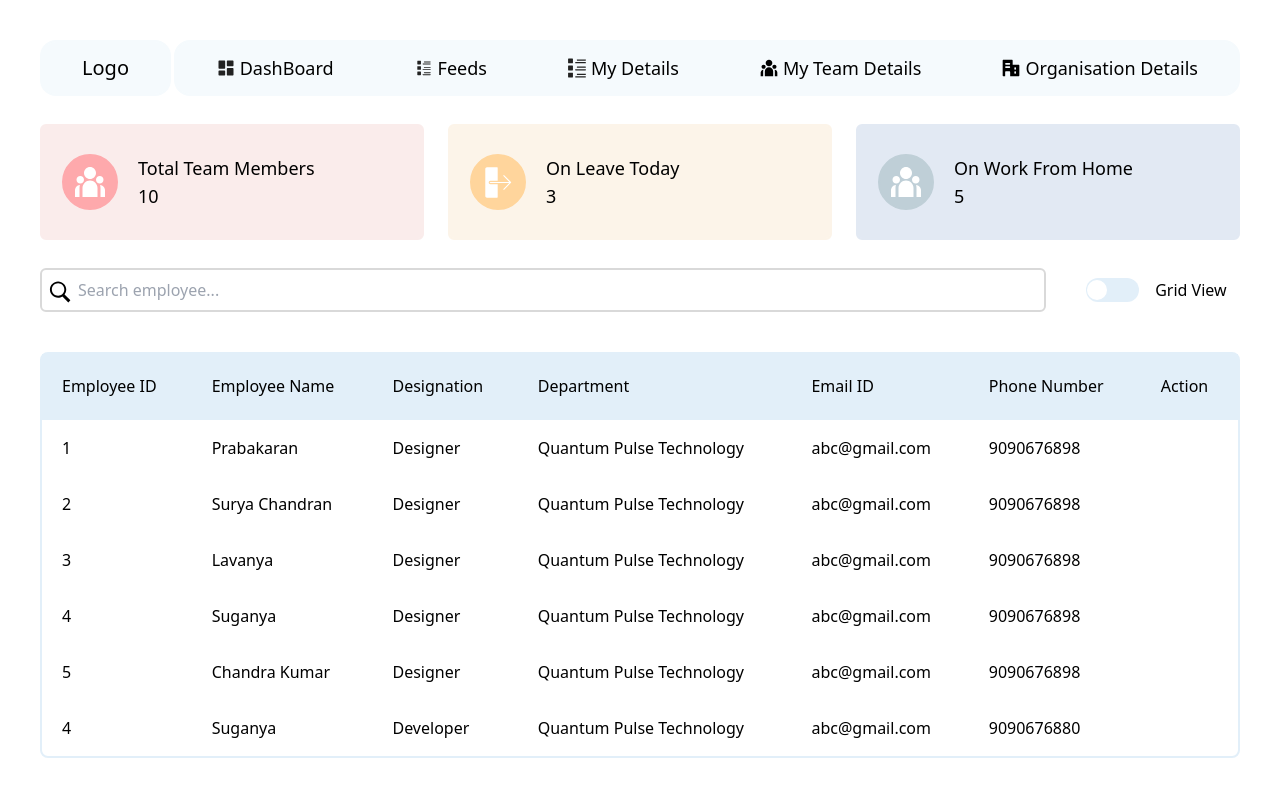
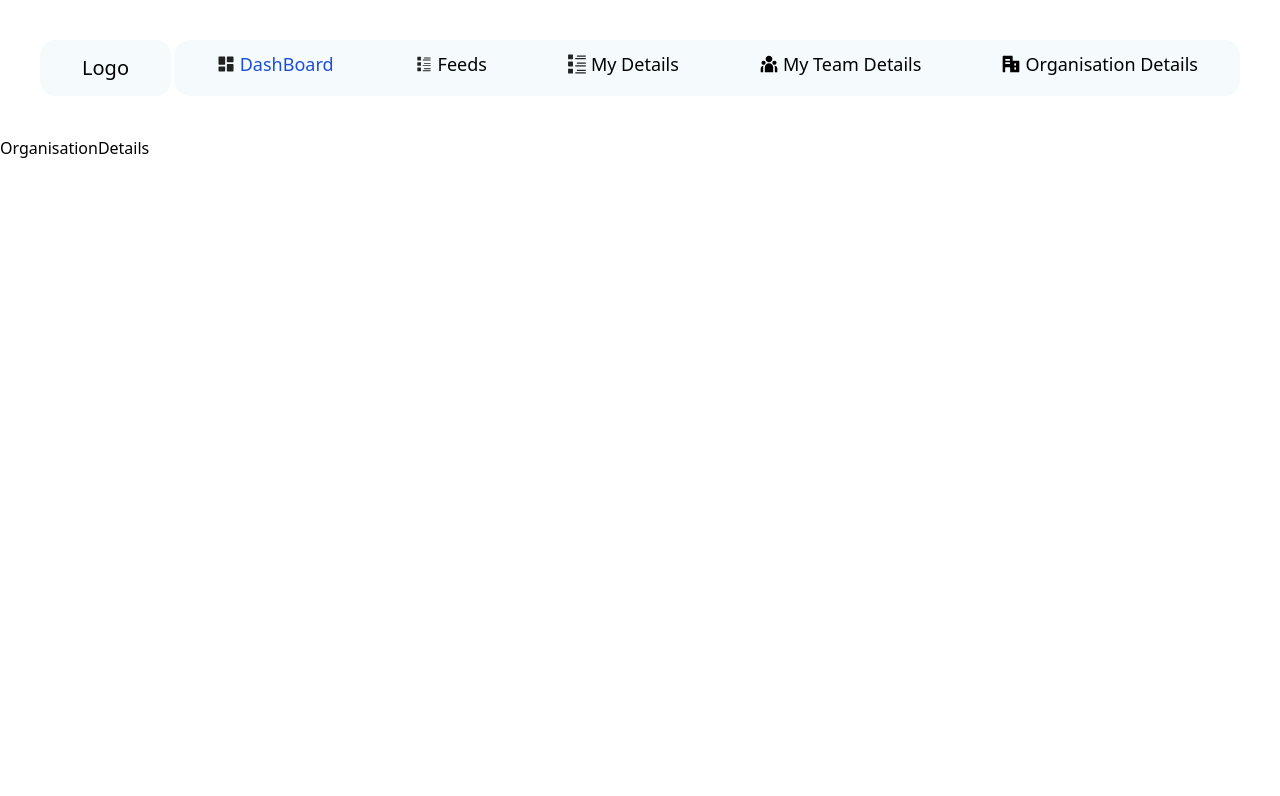
Before and after one commit to GokilaSundar/demo-keka, a React (Vite) app: page /organisation-details in a window 1280 px wide. Shown: the top 796 px of the page. Built offline with nearby package versions, Linux system fonts and the light colour scheme.

Commit message:
Imlemented router and page navigation

```diff
--- a/package.json
+++ b/package.json
@@ -25,6 +25,7 @@
     "eslint-plugin-react-refresh": "^0.4.14",
     "globals": "^15.11.0",
     "postcss": "^8.4.49",
+    "react-router-dom": "^7.0.1",
     "tailwindcss": "^3.4.15",
     "vite": "^5.4.10"
   }
--- a/src/App.jsx
+++ b/src/App.jsx
@@ -5,43 +5,27 @@ import CurrentDetails from "./component/CurrentDetails";
 import SearchField from "./component/SearchField";
 import team from "../src/assets/ri_team-fill (1).svg";
 import group from "../src/assets/Group.svg";
+import { BrowserRouter, Routes, Route, Navigate } from "react-router-dom";
+import Dashboard from "../src/pages/Dashboard";
+import Feeds from "../src/pages/Feeds";
+import MyDetails from "../src/pages/MyDetails";
+import MyTeamDetails from "../src/pages/MyTeamDetails";
+import OrganisationDetails from "../src/pages/OrganisationDetails";
 function App() {
   return (
-    <div className="m-10">
-      <NavItem />
-      <div className="flex justify-between gap-6">
-        <CurrentDetails
-          title="Total Team Members"
-          quantity={10}
-          bg="#FAECEB"
-          className="bg-[#FAECEB] border-[#FAECEB]"
-          icon="T"
-          iconColor="bg-[#FEA9AC] border-[#FEA9AC]"
-          img={team}
-        />
-        <CurrentDetails
-          title="On Leave Today"
-          quantity={3}
-          bg="#FAECEB"
-          className="bg-[#FCF4E9] border-[#FCF4E9]"
-          icon="L"
-          iconColor="bg-[#FFD59C] border-[#FFD59C]"
-          img={group}
-        />
-        <CurrentDetails
-          title="On Work From Home"
-          quantity={5}
-          bg="#FAECEB"
-          className="bg-[#E2E9F3] border-[#E2E9F3]"
-          icon="W"
-          iconColor="bg-[#BFCFD7] border-[#BFCFD7]"
-          img={team}
-        />
+    <BrowserRouter>
+      <div className="m-10">
+        <NavItem />
       </div>
-      <div>
-        <SearchField />
-      </div>
-    </div>
+      <Routes>
+        <Route path="/" element={<Navigate to="/dashboard" replace />} />
+        <Route path="/dashboard" element={<Dashboard />} />
+        <Route path="/feeds" element={<Feeds />} />
+        <Route path="/my-details" element={<MyDetails />} />
+        <Route path="/my-team-details" element={<MyTeamDetails />} />
+        <Route path="/organisation-details" element={<OrganisationDetails />} />
+      </Routes>
+    </BrowserRouter>
   );
 }
 
--- a/src/component/NavItem.jsx
+++ b/src/component/NavItem.jsx
@@ -1,27 +1,43 @@
-import React from "react";
+import React, { useState } from "react";
 import dashboard from "../assets/bxs_dashboard.svg";
 import list from "../assets/list 1.svg";
 import vector from "../assets/Vector.svg";
 import team from "../assets/ri_team.svg";
 import building from "../assets/building 1.svg";
+import { NavLink } from "react-router-dom";
 const navItem = [
-  { title: "DashBoard", img: dashboard },
-  { title: "Feeds", img: list },
-  { title: "My Details", img: vector },
-  { title: "My Team Details", img: team },
-  { title: "Organisation Details", img: building },
+  { title: "DashBoard", img: dashboard, path: "/dashboard" },
+  { title: "Feeds", img: list, path: "/feeds" },
+  { title: "My Details", img: vector, path: "/my-details" },
+  { title: "My Team Details", img: team, path: "/my-team-details" },
+  {
+    title: "Organisation Details",
+    img: building,
+    path: "/organisation-details",
+  },
 ];
+
 const NavItem = () => {
+  const [active, setActive] = useState("/dashboard");
   return (
     <div className="flex justify-between ">
       <div className="py-3 px-10 text-xl  bg-[#F5FAFD] border-2 border-[#F5FAFD] rounded-2xl">
         Logo
       </div>
-      <ul className="flex text-lg gap-20 py-3 px-10 bg-[#F5FAFD] border-2 border-[#F5FAFD] rounded-2xl">
+      <ul className="flex text-lg gap-20 p-2 px-10 bg-[#F5FAFD] border-2 border-[#F5FAFD] rounded-2xl">
         {navItem.map((item, index) => (
-          <li key={index} className="flex gap-1">
-            <img src={item.img} className=" w-5" />
-            <a className="cursor-pointer">{item.title}</a>
+          <li key={index}>
+            <NavLink
+              to={item.path}
+              onClick={() => setActive(item.path)}
+              className={`flex gap-1 ${
+                active === item.path ? "text-blue-700 " : "text-black"
+              }`}
+            >
+              <img src={item.img} className=" w-5" />
+
+              {item.title}
+            </NavLink>
           </li>
         ))}
       </ul>
--- a/src/component/SearchField.jsx
+++ b/src/component/SearchField.jsx
@@ -110,19 +110,20 @@ const tableItem = [
 const SearchField = () => {
   const [grid, setGrid] = useState(false);
   const [searchItem, setSearchItem] = useState("");
-  const [filter, setFilter] = useState([]);
+  const [filter, setFilter] = useState(tableItem);
   const handleSearch = (e) => {
     const searchName = e.target.value;
-    setSearchItem(searchName.toLowerCase());
+    setSearchItem(searchName);
+    console.log(searchItem);
     const filterItem = tableItem.filter((item) =>
-      item.name.toLowerCase().includes(searchName)
+      item.name.toLowerCase().includes(searchName.toLowerCase())
     );
+    console.log(filterItem);
     setFilter(filterItem);
   };
   const handlToggle = () => {
     setGrid(!grid);
   };
-
   return (
     <div>
       <div className="flex justify-between items-center gap-10">
@@ -159,13 +160,13 @@ const SearchField = () => {
           <span className="w-full font-medium">Grid View</span>
         </div>
       </div>
-      {grid ? (
+      {filter.length === 0 ? (
+        <div className="my-10 font-medium text-xl text-center">
+          No datas found {":("}
+        </div>
+      ) : grid ? (
         <div className="my-10">
-          {filter.length > 0 ? (
           <EmployeeDetails gridItem={filter} />
-          ) : (
-            <EmployeeDetails gridItem={tableItem} />
-          )}
         </div>
       ) : (
         <div className="my-10 rounded-lg border-2 border-[#E2EFF9] ">
@@ -182,7 +183,6 @@ const SearchField = () => {
                 ))}
               </tr>
             </thead>
-            {filter.length > 0 ? (
             <tbody>
               {filter.map((item, index) => (
                 <tr key={index} className="">
@@ -195,20 +195,6 @@ const SearchField = () => {
                 </tr>
               ))}
             </tbody>
-            ) : (
-              <tbody>
-                {tableItem.map((item, index) => (
-                  <tr key={index} className="">
-                    <td className="p-4 px-5">{item.id}</td>
-                    <td className="p-4 px-5">{item.name}</td>
-                    <td className="p-4 px-5">{item.designation}</td>
-                    <td className="p-4 px-5">{item.department}</td>
-                    <td className="p-4 px-5">{item.email}</td>
-                    <td className="p-4 px-5">{item.number}</td>
-                  </tr>
-                ))}
-              </tbody>
-            )}
           </table>
         </div>
       )}
--- /dev/null
+++ b/src/pages/Dashboard.jsx
@@ -0,0 +1,7 @@
+import React from "react";
+
+const Dashboard = () => {
+  return <div>Dashboard</div>;
+};
+
+export default Dashboard;
--- /dev/null
+++ b/src/pages/Feeds.jsx
@@ -0,0 +1,7 @@
+import React from "react";
+
+const Feeds = () => {
+  return <div>Feeds</div>;
+};
+
+export default Feeds;
--- /dev/null
+++ b/src/pages/MyDetails.jsx
@@ -0,0 +1,7 @@
+import React from "react";
+
+const MyDetails = () => {
+  return <div>MyDetails</div>;
+};
+
+export default MyDetails;
--- /dev/null
+++ b/src/pages/MyTeamDetails.jsx
@@ -0,0 +1,43 @@
+import React from "react";
+import SearchField from "../component/SearchField";
+import CurrentDetails from "../component/CurrentDetails";
+import team from "../assets/ri_team-fill (1).svg";
+import group from "../assets/Group.svg";
+const MyTeamDetails = () => {
+  return (
+    <div className="m-10">
+      <div className="flex justify-between gap-6">
+        <CurrentDetails
+          title="Total Team Members"
+          quantity={10}
+          bg="#FAECEB"
+          className="bg-[#FAECEB] border-[#FAECEB]"
+          icon="T"
+          iconColor="bg-[#FEA9AC] border-[#FEA9AC]"
+          img={team}
+        />
+        <CurrentDetails
+          title="On Leave Today"
+          quantity={3}
+          bg="#FAECEB"
+          className="bg-[#FCF4E9] border-[#FCF4E9]"
+          icon="L"
+          iconColor="bg-[#FFD59C] border-[#FFD59C]"
+          img={group}
+        />
+        <CurrentDetails
+          title="On Work From Home"
+          quantity={5}
+          bg="#FAECEB"
+          className="bg-[#E2E9F3] border-[#E2E9F3]"
+          icon="W"
+          iconColor="bg-[#BFCFD7] border-[#BFCFD7]"
+          img={team}
+        />
+      </div>
+      <SearchField />
+    </div>
+  );
+};
+
+export default MyTeamDetails;
--- /dev/null
+++ b/src/pages/OrganisationDetails.jsx
@@ -0,0 +1,7 @@
+import React from "react";
+
+const OrganisationDetails = () => {
+  return <div>OrganisationDetails</div>;
+};
+
+export default OrganisationDetails;
```
Also changed, not shown: 1 other file (tests, documents, lock files or other folders). Lines whose indentation alone changed are shown as unchanged.
